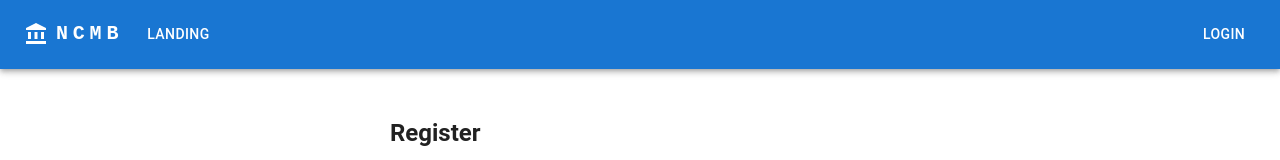
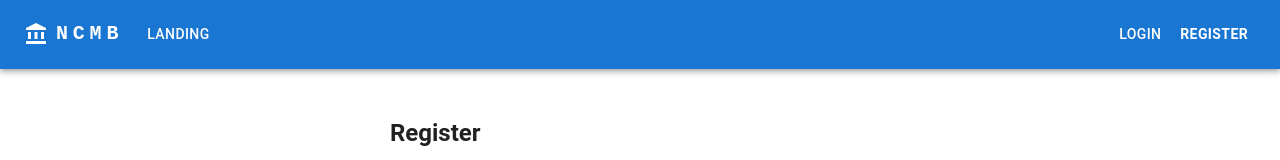
Before and after one commit to DavidAkaFunky/NetworkCompSec2022, a React (Create React App) app in the folder frontend/: page /register in a window 1280 px wide. Shown: the top 160 px of the page. Built offline with nearby package versions, Linux system fonts and the light colour scheme.

Commit message:
Add "Register" button in navbar

```diff
--- a/frontend/src/components/Navbar.tsx
+++ b/frontend/src/components/Navbar.tsx
@@ -170,12 +170,22 @@ function Navbar() {
 						)}
 					</Box>
 					{!auth.isLoggedIn && (
+						<>
 							<Button
 								onClick={() => navigate("/login")}
 								sx={{ my: 2, color: "inherit" }}
 							>
 								Login
 							</Button>
+							<Button
+								onClick={() => navigate("/register")}
+								sx={{ my: 2, color: "inherit" }}
+							>
+								<b>Register</b>
+							</Button>
+						</>
+
+
 					)}
 					{auth.isLoggedIn && (
 						<React.Fragment>
--- a/frontend/src/pages/Register.tsx
+++ b/frontend/src/pages/Register.tsx
@@ -171,7 +171,7 @@ function Register() {
 				<DialogTitle>{"Google Authenticator"}</DialogTitle>
 				<DialogContent>
 					<Box sx={{ mx: "auto", maxWidth: "50vh", maxHeight: "100vw" }}>
-						<img src={qrCode} width="100%" />
+						<img src={qrCode} alt="" width="100%" />
 						<TextField
 							fullWidth
 							variant="filled"
```
Lines whose indentation alone changed are shown as unchanged.
